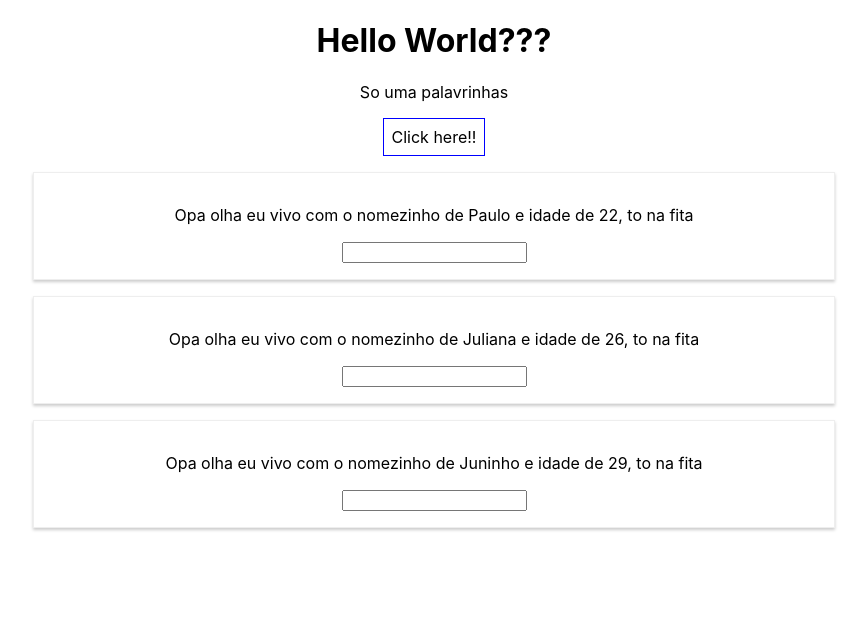
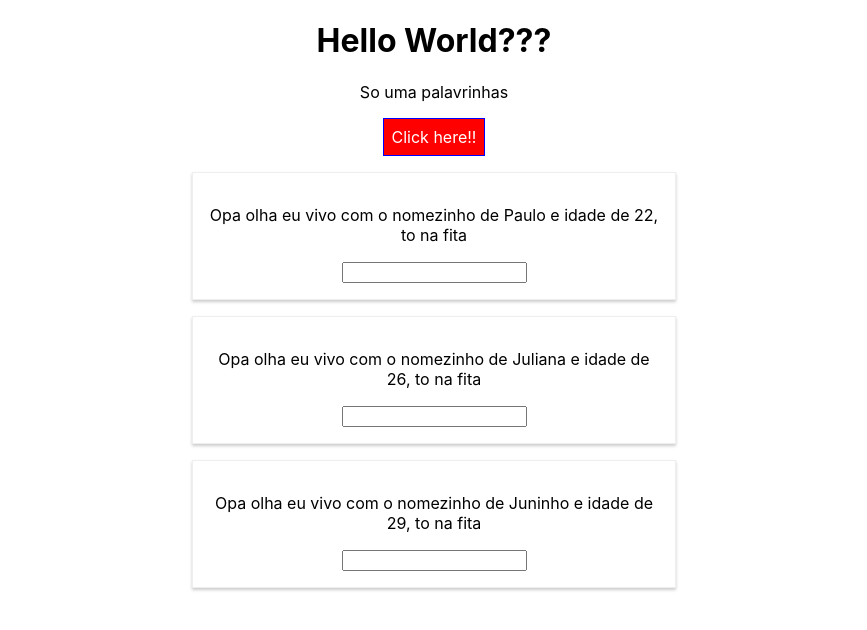
Before and after one commit to paulojunio/projetinhos, a React (Create React App) app in the folder react_course/: page / in a window 1280 px wide. Both pictures are taken after a click on the button "Click here!!". Shown: the top 630 px of the page, without its empty margins (206-1073 px from the left). Built offline with nearby package versions, Linux system fonts and the light colour scheme.

Commit message:
Seção 5 utilizando Radium

```diff
--- a/react_course/package.json
+++ b/react_course/package.json
@@ -6,9 +6,11 @@
     "@testing-library/jest-dom": "^4.2.4",
     "@testing-library/react": "^9.5.0",
     "@testing-library/user-event": "^7.2.1",
+    "radium": "^0.26.0",
     "react": "^16.13.1",
     "react-dom": "^16.13.1",
-    "react-scripts": "3.4.1"
+    "react-scripts": "3.4.1",
+    "styled-components": "^5.1.1"
   },
   "scripts": {
     "start": "react-scripts start",
--- a/react_course/src/App.css
+++ b/react_course/src/App.css
@@ -2,37 +2,10 @@
   text-align: center;
 }
 
-.App-logo {
-  height: 40vmin;
-  pointer-events: none;
+.red {
+  color: red;
 }
 
-@media (prefers-reduced-motion: no-preference) {
-  .App-logo {
-    animation: App-logo-spin infinite 20s linear;
-  }
+.bold {
+  font-weight: bold;
 }
-
-.App-header {
-  background-color: #282c34;
-  min-height: 100vh;
-  display: flex;
-  flex-direction: column;
-  align-items: center;
-  justify-content: center;
-  font-size: calc(10px + 2vmin);
-  color: white;
-}
-
-.App-link {
-  color: #61dafb;
-}
-
-@keyframes App-logo-spin {
-  from {
-    transform: rotate(0deg);
-  }
-  to {
-    transform: rotate(360deg);
-  }
-}
--- a/react_course/src/App.js
+++ b/react_course/src/App.js
@@ -1,14 +1,20 @@
 import React, { useState } from 'react';
 import './App.css';
+import Radium, { StyleRoot } from 'radium';
 import Person from './Person/Person';
 
 const App = props => {
   const style = {
-    backgroundColor: 'white',
+    backgroundColor: 'green',
+    color: 'white',
     font: 'inherit',
     border: '1px solid blue',
     padding: '8px',
-    cursor: 'pointer'
+    cursor: 'pointer',
+    ':hover': {
+      backgroundColor: 'lightgreen',
+      color: 'black'
+    }
   };
 
   const [showPersonsState, setShowPersons] = useState(false);
@@ -59,6 +65,10 @@
   let persons = null;
 
   if(showPersonsState) {
+    style.backgroundColor = 'red';
+    style[':hover'] = {
+      backgroundColor: 'salmon'
+    }
     persons = ( <div>
         {personsState.persons.map( (person, index) => {
           return (
@@ -69,17 +79,26 @@
     );
   }
 
+  // let classes = ['red', 'bold'].join(' ');
+  let classes = [];
+  if(personsState.persons.length <= 2)
+    classes.push('red');
+  if(personsState.persons.length <= 1)
+    classes.push('bold');
+
   return (
+    <StyleRoot>
       <div className="App">
         <h1>Hello World???</h1>
-      <p>{otherState}</p>
+        <p className={classes.join(' ')}>{otherState}</p>
         <button style={style} onClick={togglePersonsHandler}>Click here!!</button>
         {persons}
         {/* <Person name={personsState.persons[0].name} age={personsState.persons[0].age} click={switchNameHandle.bind(this, "Paulao")} change={nameChangeHandle}>A fita ta facil</Person>
         <Person name={personsState.persons[1].name} age={personsState.persons[1].age} click={switchNameHandle}>A fita é complicada</Person>
         <Person name={personsState.persons[2].name} age={personsState.persons[2].age} click={switchNameHandle}>A fita é a fita</Person> */}
       </div>
+    </StyleRoot>
   );
 }
 
-export default App;
+export default Radium(App);
--- a/react_course/src/Person/Person.js
+++ b/react_course/src/Person/Person.js
@@ -1,9 +1,15 @@
 import React from 'react';
+import Radium from 'radium';
 import './Person.css';
 
 const Person = (props) => {
+    const style = {
+        '@media(min-width: 500px)' :  {
+            width: '450px'
+        }
+    }
     return (
-        <div className="Person">
+        <div className="Person" style={style}>
             <p onClick={props.click} >Opa olha eu vivo com o nomezinho de {props.name} e idade de {props.age}, to na fita</p>
             <p>{props.children}</p>
             <input type='text' onChange={props.change}/>
@@ -11,4 +17,4 @@
     );
 }
 
-export default Person;
+export default Radium(Person);
```
Also changed, not shown: 1 other file (tests, documents, lock files or other folders). Lines whose indentation alone changed are shown as unchanged.
